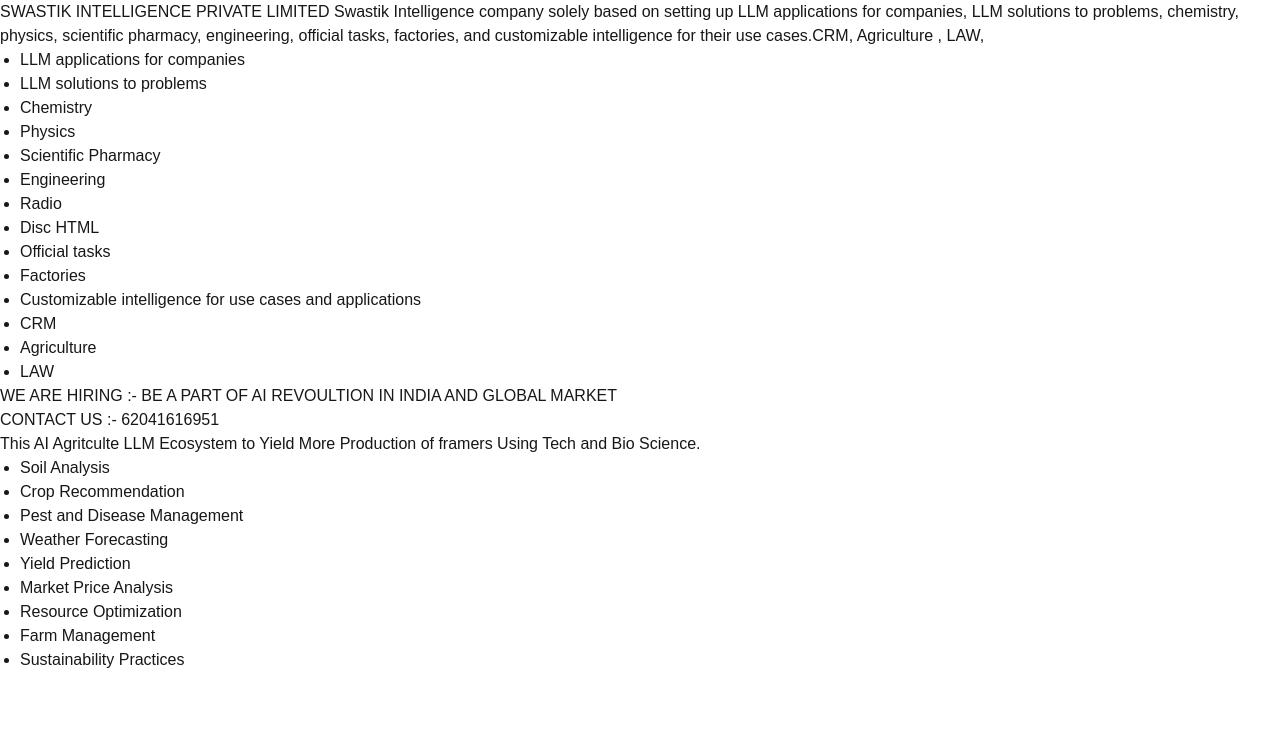
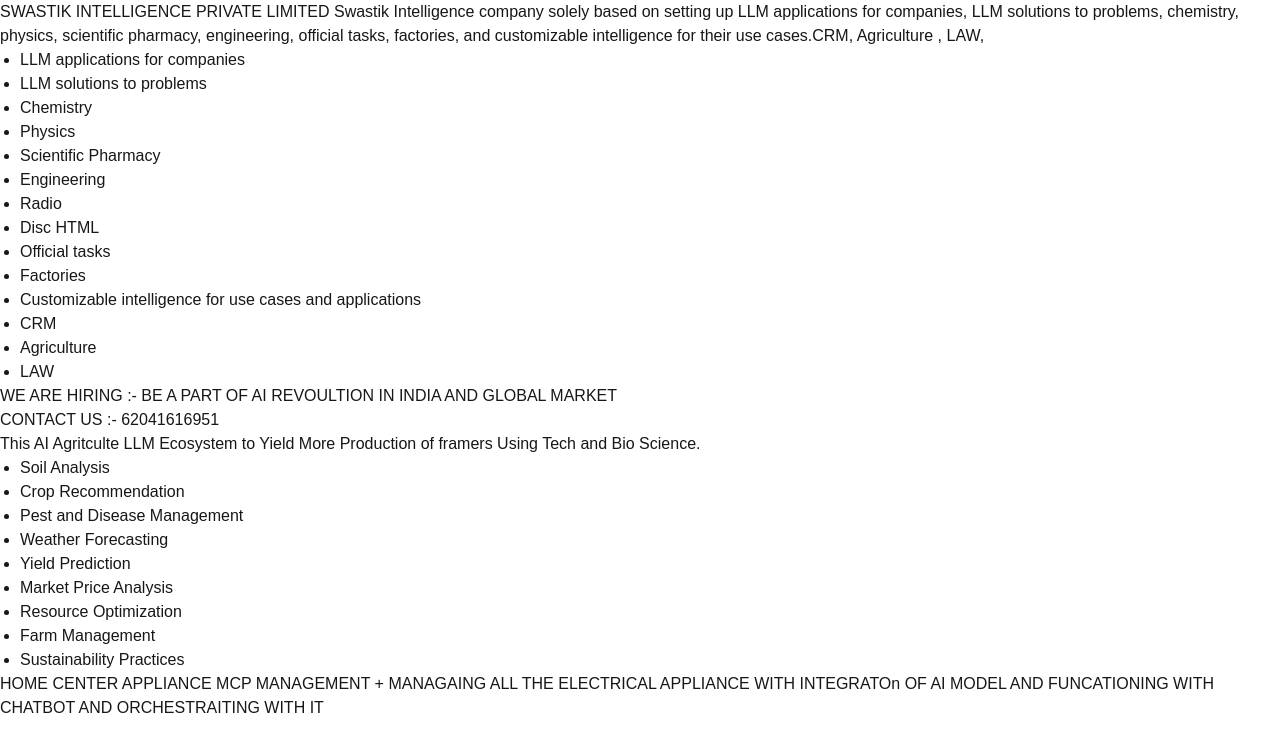
Before and after one commit to nayaknishant656/swastik, a Next.js app: page / in a window 1280 px wide. Shown: the top 752 px of the page. Built offline with nearby package versions, Linux system fonts and the light colour scheme.

Commit message:
billion dollar idea

```diff
--- a/components/mittiAI.jsx
+++ b/components/mittiAI.jsx
@@ -2,7 +2,9 @@
 
 export default function mittiAI() {
   return (
-    <div>
+
+    <>
+     <div>
       This AI Agritculte LLM Ecosystem to Yield More Production of framers Using Tech and Bio Science.
       <ul style={{ listStyleType: 'disc', paddingLeft: '20px' }}>
 
@@ -17,5 +19,9 @@
         <li>Sustainability Practices</li>
       </ul>
     </div>
+
+    <div> HOME CENTER APPLIANCE MCP MANAGEMENT + MANAGAING ALL THE ELECTRICAL APPLIANCE WITH INTEGRATOn OF AI MODEL AND FUNCATIONING WITH CHATBOT AND ORCHESTRAITING WITH IT </div>
+    </>
+
   )
 }
```
